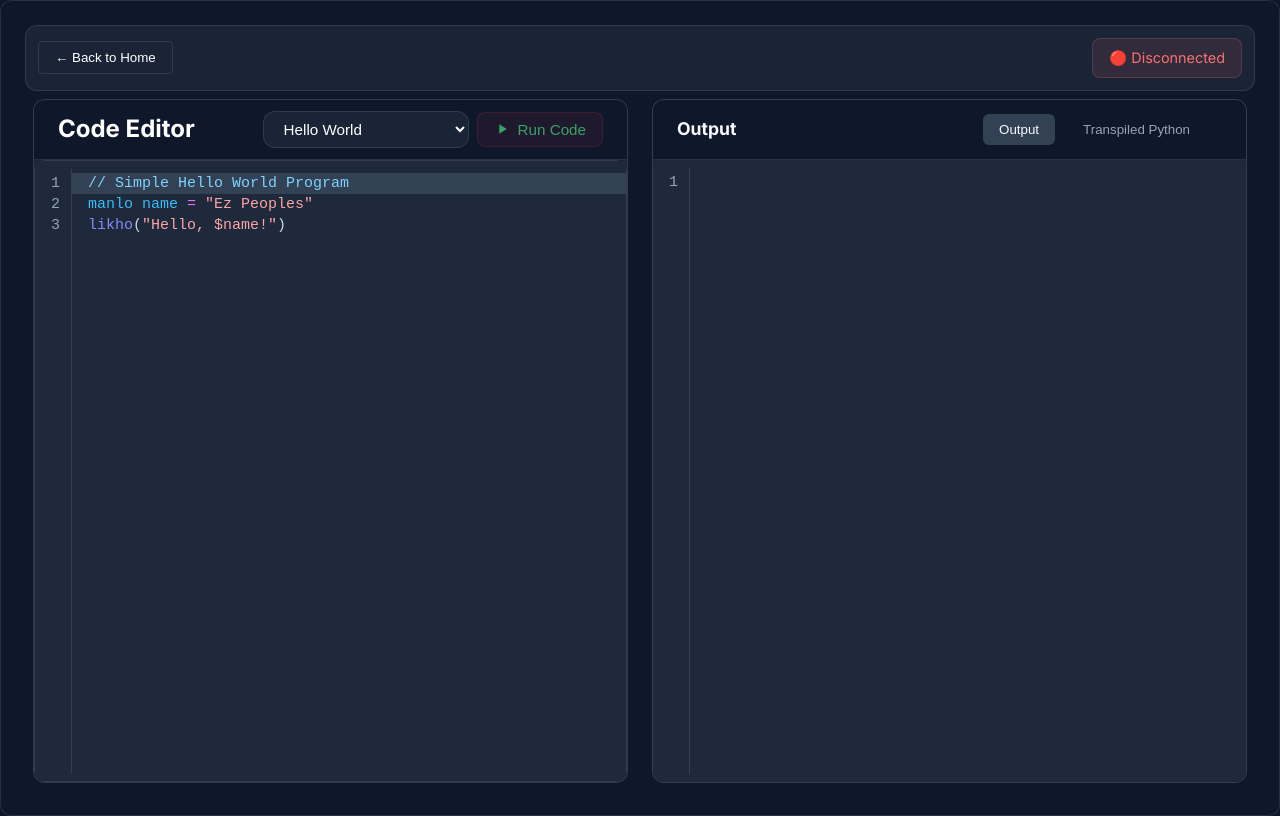
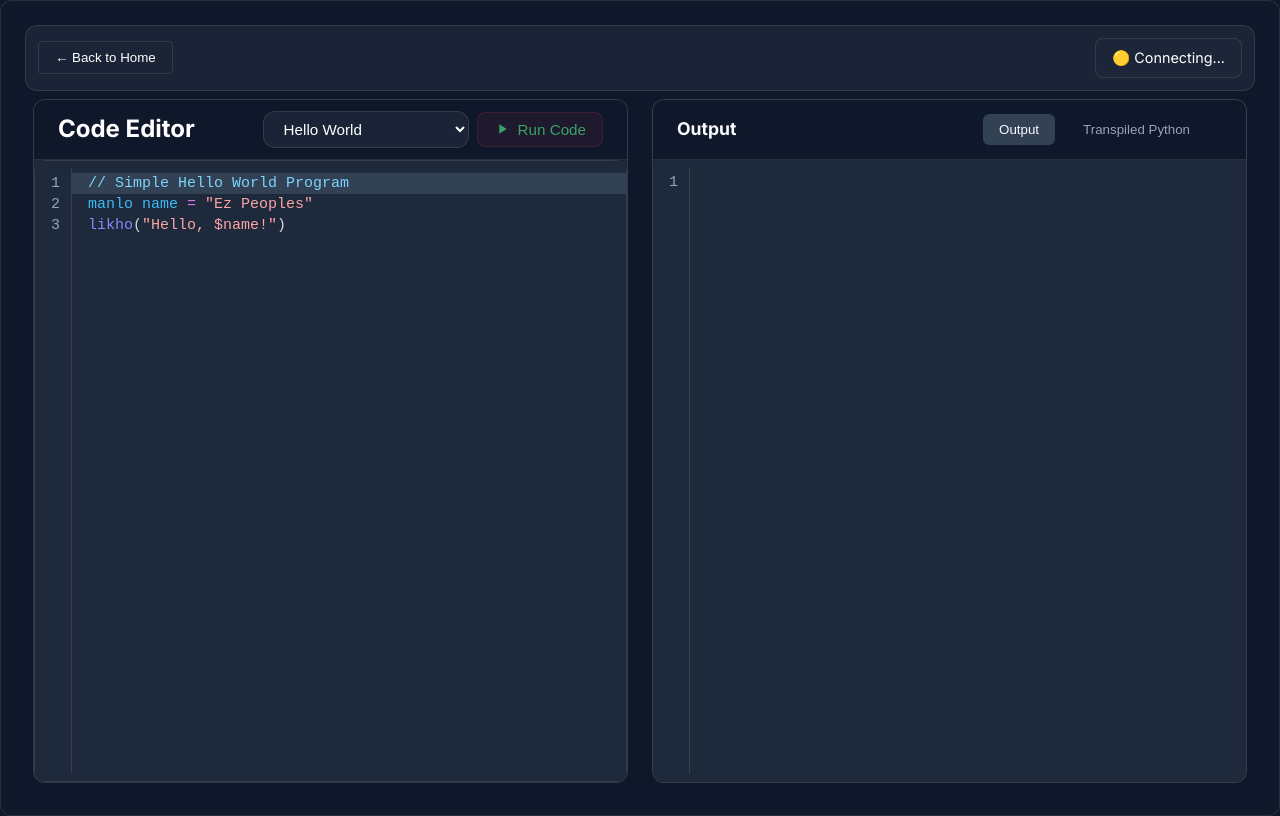
Before and after one commit to amanverma-765/Ez-Lang, a React (Vite) app: page /editor in a window 1280 px wide. Built offline with nearby package versions, Linux system fonts and the light colour scheme; no server answers.

Commit message:
fixed vercel resource loading issue

```diff
--- a/src/components/CodeEditor.jsx
+++ b/src/components/CodeEditor.jsx
@@ -16,6 +16,7 @@ export function CodeEditor() {
     const [transpiled, setTranspiled] = useState('')
     const [ws, setWs] = useState(null)
     const [connected, setConnected] = useState(false)
+    const [isConnecting, setIsConnecting] = useState(true)
     const navigate = useNavigate()
 
     useEffect(() => {
@@ -24,11 +25,15 @@ export function CodeEditor() {
         socket.onopen = () => {
             console.log('Connected to WebSocket')
             setConnected(true)
+            setIsConnecting(false)
         }
 
         socket.onclose = () => {
             console.log('Disconnected from WebSocket')
             setConnected(false)
+            setTimeout(() => {
+                setIsConnecting(false)
+            }, 5000);
         }
 
         socket.onmessage = (event) => {
@@ -127,9 +132,13 @@ export function CodeEditor() {
                 </button>
                 <div
                     className="connection-status"
-                    data-status={connected ? "connected" : "disconnected"}
+                    data-status={isConnecting ? "connecting" : connected ? "connected" : "disconnected"}
                 >
-                    {connected ? '🟢 Connected' : '🔴 Disconnected'}
+                    {isConnecting
+                        ? '🟡 Connecting...'
+                        : connected
+                            ? '🟢 Connected'
+                            : '🔴 Disconnected'}
                 </div>
             </div>
 
@@ -138,7 +147,7 @@ export function CodeEditor() {
                     <div className="editor-header">
                         <h2>Code Editor</h2>
                         <div className="editor-actions">
-                            <select
+                        <select
                                 onChange={(e) => setCode(examples[e.target.value])}
                                 className="example-select glass"
                                 defaultValue="hello"
--- a/src/components/LandingPage.jsx
+++ b/src/components/LandingPage.jsx
@@ -47,7 +47,7 @@ likho("🎉 Series complete!")`;
                             <button className="primary-button" onClick={() => navigate("/editor")}>
                                 Explore Playground
                             </button>
-                            <a href="https://github.com/yourusername/ezlang" className="secondary-button">
+                            <a href="https://github.com/amanverma-765/Ez-Lang" className="secondary-button">
                                 View on GitHub
                             </a>
                         </div>
```
Also changed, not shown: vercel.json (added), 1 other file (tests, documents, lock files or other folders).
